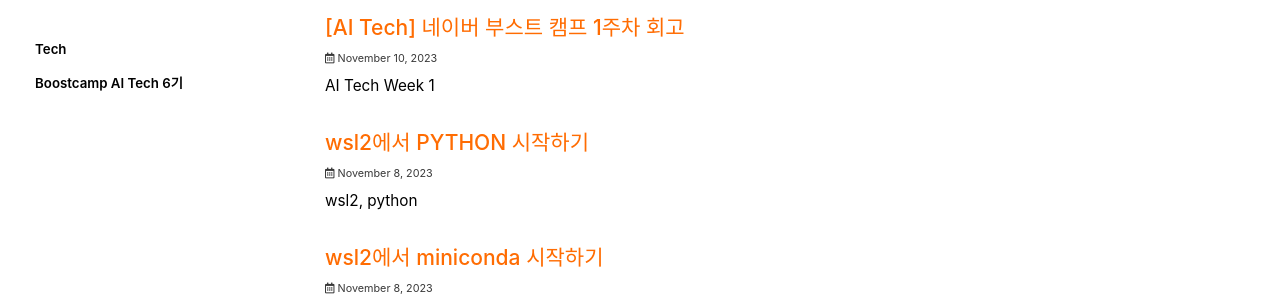
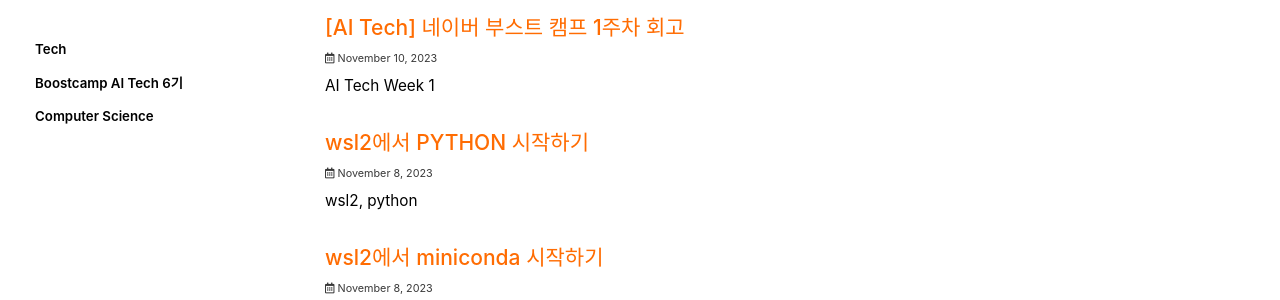
Before and after one commit to ChangZero/ChangZero.github.io, a Jekyll site: the page built from index.html, in a window 1280 px wide. Shown: the part 192-492 px from the top of the page. Built offline with Jekyll 4.4.1, drawn with Linux system fonts in a browser that asks for light colours; cached includes are drawn as plain includes; some web fonts are replaced; the list of posts is cut into pages by our own code.

Commit message:
Feat: navigation.yml

```diff
--- a/_data/navigation.yml
+++ b/_data/navigation.yml
@@ -19,10 +19,10 @@ main:
 # 2022.02.15 sidebar update : simple ver.
 categories:
   - title: "Tech"
-    url: /categories/Tech/
+    url: /categories/tech/
   - title: "Boostcamp AI Tech 6기"
     url: /categories/boostcamp/
-  # - title: "Categories3"
-  #   url: /categories/categories3/
+  - title: "Computer Science"
+    url: /categories/cs/
   # - title: "Categories4"
   #   url: /categories/categories4/
```
